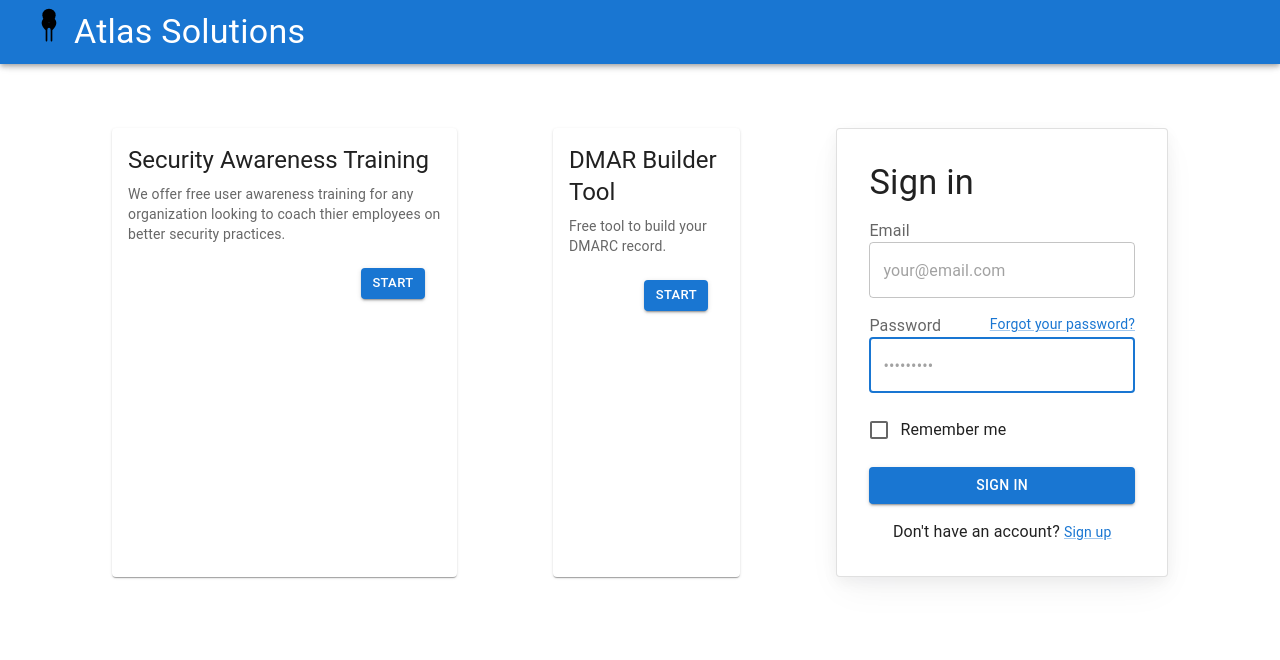
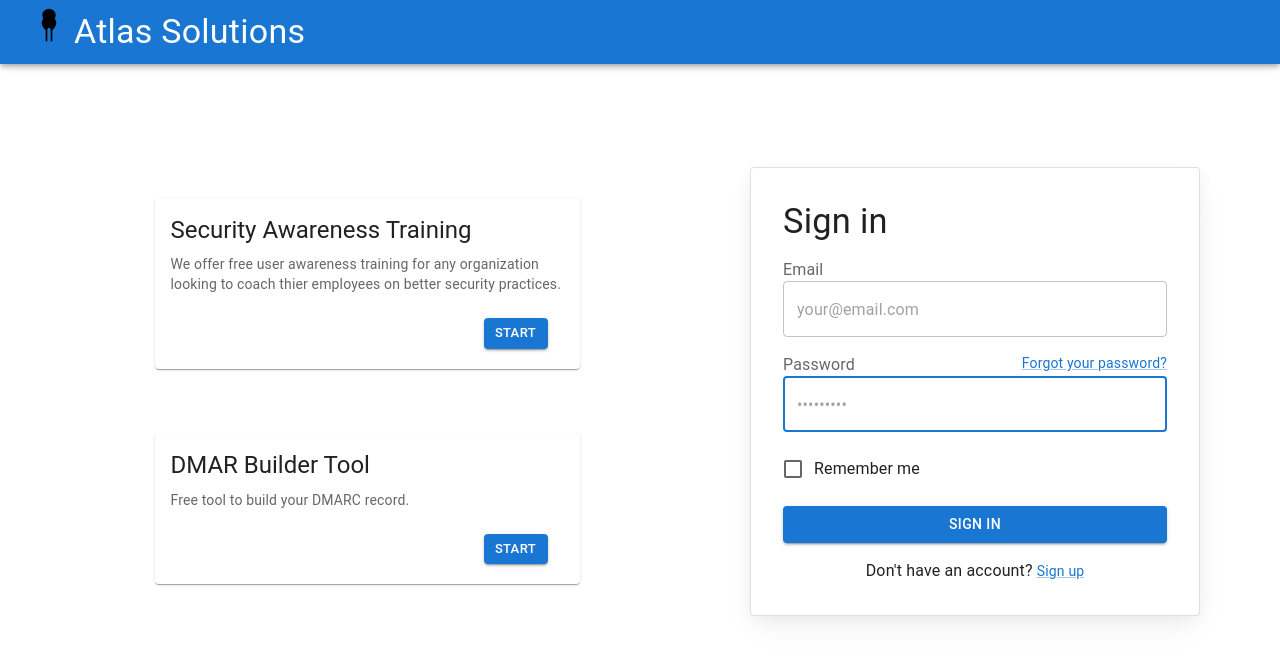
Before and after one commit to Carpk/atlas-solutions, a React (Vite) app: page / in a window 1280 px wide. Shown: the top 660 px of the page. Built offline with nearby package versions, Linux system fonts and the light colour scheme.

Commit message:
working Home navigation

```diff
--- a/src/components/Dmarc.jsx
+++ b/src/components/Dmarc.jsx
@@ -13,10 +13,13 @@ import RadioGroup from '@mui/material/RadioGroup';
 import Checkbox from '@mui/material/Checkbox';
 import FormLabel from '@mui/material/FormLabel';
 import FormGroup from '@mui/material/FormGroup';
+import Button from '@mui/material/Button';
+import FormControl from '@mui/material/FormControl';
 import FormControlLabel from '@mui/material/FormControlLabel';
 import Card from '@mui/material/Card';
 import CardContent from '@mui/material/CardContent';
 import CardActions from '@mui/material/CardActions';
+import Divider from '@mui/material/Divider';
 import Grid from '@mui/material/Grid2';
 
 import EditIcon from '@mui/icons-material/Edit';
@@ -32,7 +35,7 @@ import { List, ListItem, ListItemText } from '@mui/material';
 
 export default function DmarcBuilder() {
   const prefix = "v=DMARC1;"
-  const [dmarcString, setDmarcString] = useState(prefix)
+  const [dmarcString, setDmarcString] = useState(prefix + " p=none;")
   const [dmarcRecords, setDmarcRecords] = useState([])
   const testRef = useRef("");
 
@@ -47,12 +50,14 @@ export default function DmarcBuilder() {
     const chk = document.querySelector('input[name='+name+']:checked')
     const val = document.querySelector('input[name=policy-pct]')
 
-    return chk != null && val.value != null ? " pct=" + val.value + ";" : ""
+    return (chk != null && val.value != "") ? " pct=" + val.value + ";" : ""
   }
 
   function getEmailData() {
     const val = document.querySelector('input[name=rua-input]')
-    console.log(val.value)
+    //validate email
+    // console.log(val.value)
+    return val.value == "" ? "" : " rua=mailto:" + val.value + ";"
   }
 
   function handleChange() {
@@ -62,18 +67,12 @@ export default function DmarcBuilder() {
     const forOp = getValue('forensic-options')
     const algDk = getValue('dkim-alignment')
     const algSp = getValue('spf-alignment')
-
     const polPct = getPct('pct-active')
-
-    getEmailData()
+    const ruaEma = getEmailData()
 
 
-    // setDmarcString(prefix+dPolicy+sPolicy)
-    // event.target.value
-    // console.log(subPo)
-
     // rebuild DMARC string
-    setDmarcString(prefix + domPo + subPo + polPct + forOp + algDk + algSp)
+    setDmarcString(prefix + domPo + subPo + polPct + forOp + algDk + algSp + ruaEma)
   }
 
 
@@ -168,8 +167,6 @@ export default function DmarcBuilder() {
                   <FormControlLabel value=" fo=s;" control={<Radio />} label="SPF fails" />
                 </RadioGroup>
               </Grid>
-
-
               <Grid size={2}>
                 <FormLabel id="demo-radio-buttons-group-label">DKIM Alignment</FormLabel>
                 <RadioGroup
@@ -183,7 +180,6 @@ export default function DmarcBuilder() {
                   <FormControlLabel value=" adkim=r;" control={<Radio />} label="Relaxed" />
                 </RadioGroup>
               </Grid>
-
               <Grid size={2}>
                 <FormLabel id="demo-radio-buttons-group-label">SPF Alignment</FormLabel>
                 <RadioGroup
@@ -199,7 +195,9 @@ export default function DmarcBuilder() {
               </Grid>
 
 
+
               <Grid size={6}>
+                <FormControl fullWidth sx={{ m: 0 }}>
                   <FormLabel id="rua-label">RUA</FormLabel>
                   <TextField
                     id="rua-data"
@@ -209,8 +207,10 @@ export default function DmarcBuilder() {
                     variant="outlined"
                     onChange={ handleChange }
                   />
+                </FormControl>
               </Grid>
               <Grid size={6}>
+                <FormControl fullWidth sx={{ m: 0 }}>
                   <FormLabel id="ruf-label">RUF</FormLabel>
                   <TextField
                     id="ruf-data"
@@ -220,11 +220,13 @@ export default function DmarcBuilder() {
                     variant="outlined"
                     onChange={ handleChange }
                   />
+                </FormControl>
               </Grid>
 
 
+
               <Grid size={12}>
-                <Box sx={{ width: 800, maxWidth: '100%' }}>
+                <Box sx={{ width: 1200, maxWidth: '100%' }}>
                   <FormLabel id="dmarc-label">DMARC Record</FormLabel>
                   <TextField
                     id="DMARC"
@@ -238,10 +240,15 @@ export default function DmarcBuilder() {
                   />
                 </Box>
               </Grid>
+
+              <Button variant="contained" sx={{ marginLeft: "auto" }} disabled>Save</Button>
+
             </Grid>
           </CardActions>
         </CardContent>
       </Card>
+
+      <Divider>Saved Records</Divider>
 
       <Card>
         <CardContent>
@@ -269,40 +276,3 @@ export default function DmarcBuilder() {
     </Container>
   );
 }
-
-
-
-  // function handleDPolicy(event) {
-  //   dPolicy.current = event.target.value
-
-  //   // document.querySelector('input[name=domain-policy]:checked').value
-  //   // console.log(testRef.current.querySelector('mui-checked'))
-  //   console.log(testRef.current.querySelector('input[name=domain-policy]:checked').value)
-  //   // console.log(testRef.current)
-
-  //   setDmarcString(prefix + dPolicy.current + sPolicy.current + fOption.current + aDkim.current + aSpf.current)
-  // }
-
-  // function handleSPolicy(event) {
-  //   sPolicy.current = event.target.value
-
-  //   setDmarcString(prefix + dPolicy.current + sPolicy.current + fOption.current + aDkim.current + aSpf.current)
-  // }
-
-  // function handleFOptions(event) {
-  //   fOption.current = event.target.value
-
-  //   setDmarcString(prefix + dPolicy.current + sPolicy.current + fOption.current + aDkim.current + aSpf.current)
-  // }
-
-  // function handleADKIM(event) {
-  //   aDkim.current = event.target.value
-
-  //   setDmarcString(prefix + dPolicy.current + sPolicy.current + fOption.current + aDkim.current + aSpf.current)
-  // }
-
-  // function handleASPF(event) {
-  //   aSpf.current = event.target.value
-
-  //   setDmarcString(prefix + dPolicy.current + sPolicy.current + fOption.current + aDkim.current + aSpf.current)
-  // }
--- a/src/components/Home.jsx
+++ b/src/components/Home.jsx
@@ -9,7 +9,7 @@ import Typography from '@mui/material/Typography';
 import CardContent from '@mui/material/CardContent';
 import CardActions from '@mui/material/CardActions';
 
-import { QueryClient, QueryClientProvider } from '@tanstack/react-query';
+// import { QueryClient, QueryClientProvider } from '@tanstack/react-query';
 
 import SignInCard from './SignInCard';
 
@@ -32,7 +32,7 @@ function Home() {
       sx={{
         justifyContent: 'center',
         height: 'calc((1 - var(--template-frame-height, 0)) * 100%)',
-        marginTop: 'max(80px - var(--template-frame-height, 0px), 0px)',
+        marginTop: 'max(150px - var(--template-frame-height, 0px), 0px)',
         minHeight: '100%',
         gap: { xs: 6, sm: 12 },
         p: 2,
@@ -40,15 +40,15 @@ function Home() {
       }}
     >
       <Stack
-        direction={{ xs: 'column-reverse', md: 'row' }}
+        // direction={{ xs: 'column-reverse', md: 'row' }}
         sx={{
           justifyContent: 'center',
-          gap: { xs: 6, sm: 12 },
+          gap: { xs: 4, sm: 8 },
           p: { xs: 2, sm: 4 },
           m: 'auto',
         }}
       >
-        <Card sx={{ alignItems: 'center', maxWidth: 345 }} >
+        <Card sx={{ alignItems: 'center', maxWidth: 425 }} >
           <CardContent>
             <Typography gutterBottom variant="h5" component="div">
               Security Awareness Training
@@ -69,7 +69,7 @@ function Home() {
                   gap: 1,
                   pb: { xs: 12, sm: 0 },
                   mt: { xs: 2, sm: 0 },
-                  mb: '60px',
+                  mb: '12px',
                   justifyContent: 'flex-end'
                 },
               ]}
@@ -86,7 +86,7 @@ function Home() {
             </Box>
           </CardActions>
         </Card>
-        <Card sx={{ alignItems: 'center', maxWidth: 345 }} >
+        <Card sx={{ alignItems: 'center', maxWidth: 425 }} >
           <CardContent>
             <Typography gutterBottom variant="h5" component="div">
               DMAR Builder Tool
@@ -106,7 +106,7 @@ function Home() {
                   gap: 1,
                   pb: { xs: 12, sm: 0 },
                   mt: { xs: 2, sm: 0 },
-                  mb: '60px',
+                  mb: '12px',
                   justifyContent: 'flex-end'
                 },
               ]}
@@ -123,8 +123,9 @@ function Home() {
             </Box>
           </CardActions>
         </Card>
+        </Stack>
         <SignInCard />
-      </Stack>
+
     </Stack>
   );
 }
```
Lines whose indentation alone changed are shown as unchanged.
